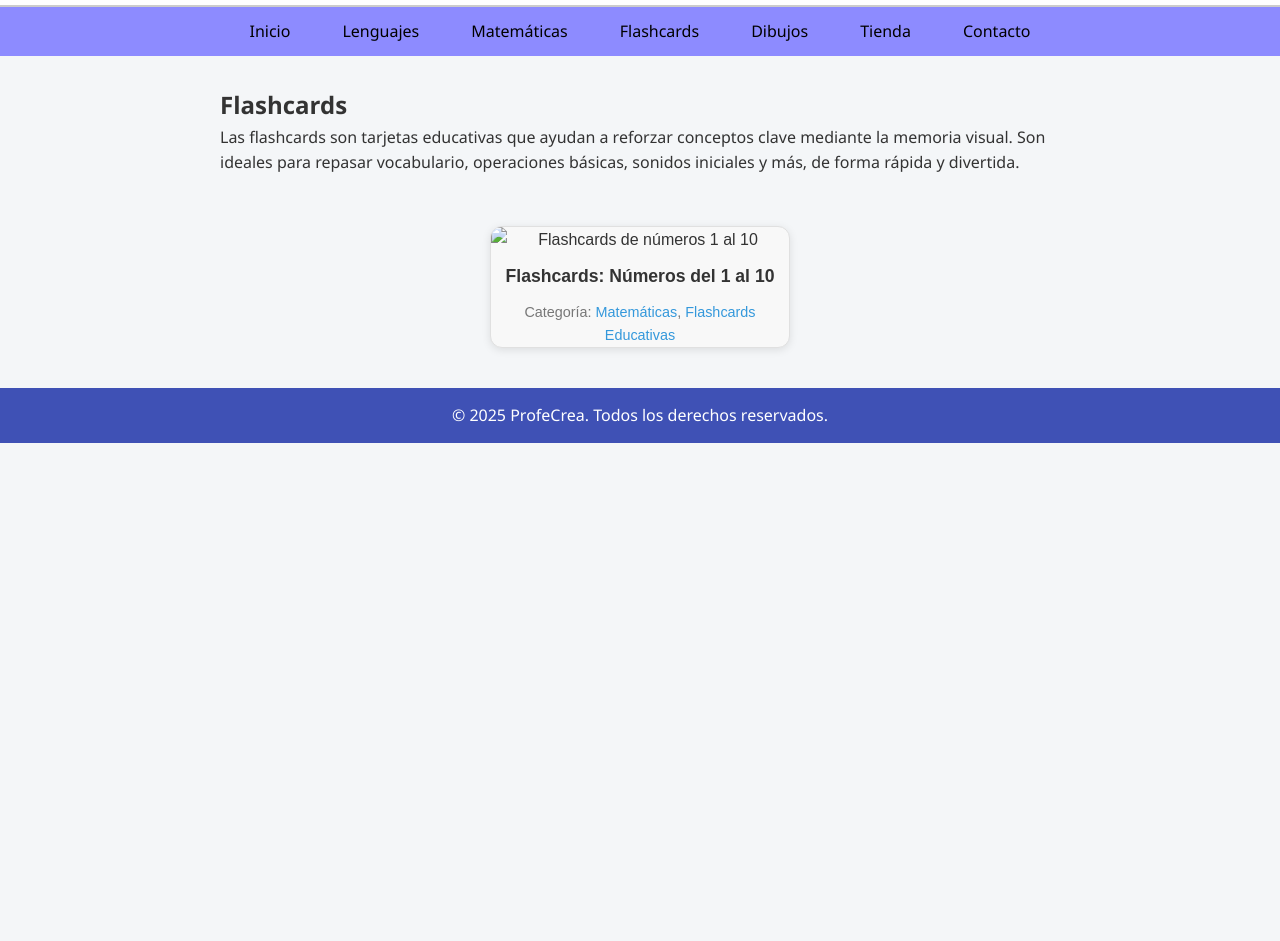
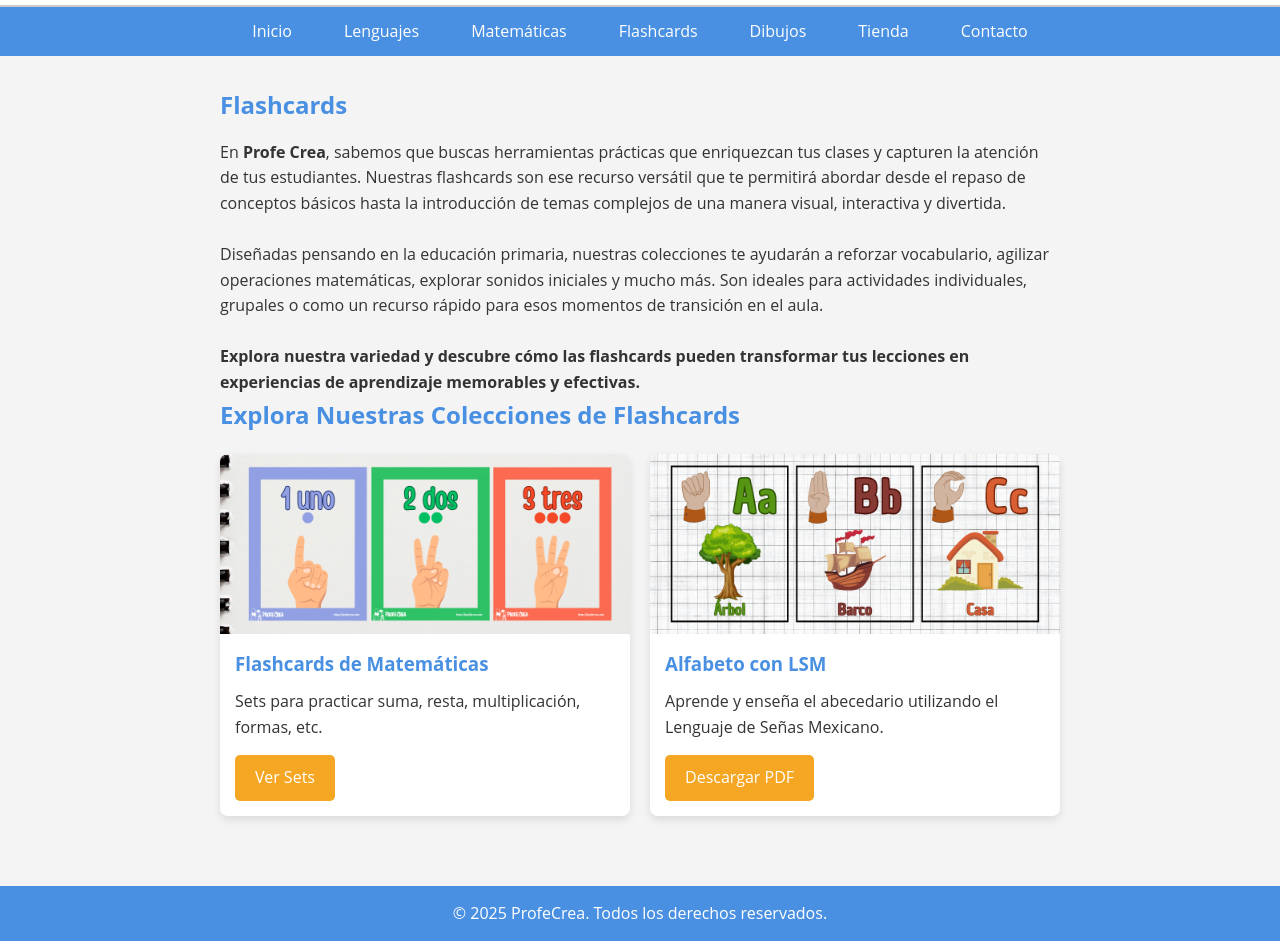
Before and after one commit to annoyingknight/PROFE-CREA-2, a plain HTML site: page flashcards.html in a window 1280 px wide. Shown: the part 220-1161 px from the top of the page. Before the commit the page ends 800 px from the top, so only its background shows below. Drawn offline with Linux system fonts and the light colour scheme.

Commit message:
se modificaciones y adiciones a los archivos de contenido y estilo

```diff
--- a/flashcards.html
+++ b/flashcards.html
@@ -12,7 +12,6 @@
 </head>
 <body>
   <header>
-<!-- ... otros enlaces -->
     <div class="social-bar">
         <span class="social-text">Síguenos:</span>
         <a href="https://www.facebook.com/profe.creaaa/" target="_blank" class="social-icon facebook" aria-label="Facebook">
@@ -31,70 +30,75 @@
           <i class="fa-brands fa-tiktok"></i>
       </a>
     </div>
-<!-- Logo y título -->
-<header class="site-header">
+
+    <div class="site-header">
       <div class="container-header">
         <div class="branding">
           <img src="img/logo_sin_fondo.png" alt="Logo Profe Crea" class="logo-img" />
         </div>
 
         <form class="search-form" action="#" method="get">
-      <input type="text" name="q" placeholder="Buscar..." />
+          <input type="text" name="q" placeholder="Buscar...">
           <button type="submit"><i class="fa fa-search"></i></button>
         </form>
       </div>
-</header>
+    </div>
 
     <nav>
       <ul class="menu">
         <li><a href="index.html">Inicio</a></li>
-
-        <li>
-          <a href="#">Lenguajes</a>
-          <ul class="submenu">
-            <li><a href="lenguajes/escritura_creativa.html">Escritura Creativa</a></li>
-            <li><a href="lenguajes/gramatica.html">Gramática</a></li>
-            <li><a href="lenguajes/lectoescritura.html">Lectoescritura</a></li>
-          </ul>
-
-        <li>
-           <a href="#">Matemáticas</a>
-           <ul class="submenu">
-            <li><a href="matematicas/conteo.html">Conteo</a></li>
-            <li><a href="matematicas/juegos.html">Juegos</a></li>
-            <li><a href="matematicas/operatoria.html">Operatoria</a></li>
-            <li><a href="matematicas/problemas.html">Problemas</a></li>
-          </ul>
-        </li>
-
+        <li><a href="lenguajes/gramatica.html">Lenguajes</a></li>
+        <li><a href="matematicas/juegos.html">Matemáticas</a></li>
         <li><a href="flashcards.html">Flashcards</a></li>
         <li><a href="dibujos.html">Dibujos</a></li>
         <li><a href="tienda.html">Tienda</a></li>
-        <li><a href="contacto.html">Contacto</a></li>
+        <li><a href="contacto.html" class="active">Contacto</a></li>
       </ul>
     </nav>
   </header>
 
   <main>
     <h2>Flashcards</h2>
-    <p>Las flashcards son tarjetas educativas que ayudan a reforzar conceptos clave mediante la memoria visual. Son ideales para repasar vocabulario, operaciones básicas, sonidos iniciales y más, de forma rápida y divertida.</p>
-  </main>
+    <p>En <strong>Profe Crea</strong>, sabemos que buscas herramientas prácticas que enriquezcan tus clases y capturen la atención de tus estudiantes. Nuestras flashcards son ese recurso versátil que te permitirá abordar desde el repaso de conceptos básicos hasta la introducción de temas complejos de una manera visual, interactiva y divertida.</p>
+    <p><br>Diseñadas pensando en la educación primaria, nuestras colecciones te ayudarán a reforzar vocabulario, agilizar operaciones matemáticas, explorar sonidos iniciales y mucho más. Son ideales para actividades individuales, grupales o como un recurso rápido para esos momentos de transición en el aula.</p>
+    <p><br><strong>Explora nuestra variedad y descubre cómo las flashcards pueden transformar tus lecciones en experiencias de aprendizaje memorables y efectivas.</strong></p>
 
-  <div class="recurso-descargable">
-  <div class="recurso-imagen">
-    <img src="ruta-de-tu-imagen.jpg" alt="Flashcards de números 1 al 10">
-    <div class="recurso-overlay">
-      <a href="ruta-del-pdf.pdf" class="recurso-boton-descarga" target="_blank">Descargar PDF</a>
+    <!-- Contenido principal de las flashcards con diseño de tarjetas -->
+    <section class="flashcards-content">
+      <h2>Explora Nuestras Colecciones de Flashcards</h2>
+      <div class="flashcard-grid">
+
+        <!-- Tarjeta para Flashcards de Matemáticas -->
+        <div class="flashcard-card">
+          <img src="img/img-numeros-del-1-al-10-mini.png" alt="Flashcards de Matemáticas" class="card-image">
+          <div class="card-content">
+            <h3>Flashcards de Matemáticas</h3>
+            <p>Sets para practicar suma, resta, multiplicación, formas, etc.</p>
+            <a href="https://drive.google.com/file/d/1YgtiyqY0iLj0IO2k4Uj712JKMWctcZdT/view?usp=drive_link" class="button">Ver Sets</a>
           </div>
         </div>
-  <h3 class="recurso-titulo"><a href="#">Flashcards: Números del 1 al 10</a></h3>
-  <p class="recurso-categorias">Categoría: <a href="#">Matemáticas</a>, <a href="#">Flashcards Educativas</a></p>
+
+        <!-- Tarjeta para Flashcards de Lenguaje - Alfabeto LSM -->
+        <div class="flashcard-card">
+          <img src="img/img-alfabeto-de-señas.png" alt="Alfabeto con LSM" class="card-image">
+          <div class="card-content">
+            <h3>Alfabeto con LSM</h3>
+            <p>Aprende y enseña el abecedario utilizando el Lenguaje de Señas Mexicano.</p>
+            <a href="https://drive.google.com/file/d/1a2PfMr47WApEXqlr9VgB37mS2-Dd5c5q/view?usp=sharing" class="button" target="_blank">Descargar PDF</a>
           </div>
+        </div>
+
+        <!-- Puedes añadir más tarjetas de flashcards aquí para otros sets -->
+
+      </div>
+    </section>
+
+  </main>
 
   <footer>
     <p>&copy; 2025 ProfeCrea. Todos los derechos reservados.</p>
   </footer>
 
-  <script src="js/main.js" defer></script>
+  <script src="script.js"></script>
 </body>
 </html>
--- a/style.css
+++ b/style.css
@@ -1,3 +1,12 @@
+:root {
+  --primary-blue: #4A90E2; /* Un azul vibrante */
+  --secondary-orange: #F5A623; /* Un naranja enérgico */
+  --text-color: #333; /* Color de texto oscuro */
+  --bg-color: #f4f4f4; /* Color de fondo claro */
+  --white: #ffffff; /* Blanco */
+  --black: #000000; /* Negro */
+}
+
 /* Estilos generales para la página web */
 html {
   scroll-behavior: smooth;
@@ -11,16 +20,16 @@ html {
 }
 
 body {
-  font-family: 'Segoe UI', sans-serif;
-  background-color: #f4f6f8;
-  color: #333;
+  font-family: 'Open Sans', sans-serif; /* Fuente legible */
+  background-color: var(--bg-color);
+  color: var(--text-color);
   line-height: 1.6;
 }
 
 /* Encabezado */
 header {
-  background-color: #8d8bff;
-  color: white;
+  background-color: var(--primary-blue);
+  color: var(--white);
   padding: 0px 0;
   text-align: center;
 }
@@ -31,7 +40,7 @@ header h1 {
 
 /* Menú principal */
 nav {
-  background-color: #8d8bff;
+  background-color: var(--primary-blue);
 }
 
 .menu {
@@ -52,13 +61,13 @@ nav {
 .menu a {
   display: block;
   padding: 12px 16px;
-  color: rgb(0, 0, 0);
+  color: var(--white); /* Enlaces blancos */
   text-decoration: none;
-  transition: background 0.1s;
+  transition: background 0.3s ease;
 }
 
 .menu a:hover {
-  background-color: #3949ab;
+  background-color: #357ABD; /* Un azul un poco más oscuro al pasar el ratón */
 }
 
 /* Submenús */
@@ -66,19 +75,20 @@ nav {
   display: none;
   position: absolute;
   top: 100%;
-  background-color: #5c6bc0;
+  background-color: #357ABD; /* Fondo de submenú */
   list-style: none;
   min-width: 180px;
   z-index: 1000;
 }
 
 .submenu li {
-  border-top: 1px solid #7986cb;
+  border-top: 1px solid #4A90E2;
 }
 
 .submenu a {
   padding: 10px 16px;
   white-space: nowrap;
+  color: var(--white); /* Enlaces de submenú blancos */
 }
 
 .menu li:hover .submenu {
@@ -94,8 +104,8 @@ main {
 
 /* Pie de página */
 footer {
-  background-color: #3f51b5;
-  color: white;
+  background-color: var(--primary-blue);
+  color: var(--white);
   text-align: center;
   padding: 15px;
   margin-top: 40px;
@@ -122,6 +132,7 @@ footer {
     display: block;
   }
 }
+
 /* Estilos para el logo y título */
 .logo-title {
   display: flex;
@@ -141,30 +152,30 @@ footer {
   align-items: center;
   justify-content: center;
   gap: 15px;
-  background-color: #00000000;
+  background-color: transparent;
   padding: 12px 0;
 }
 
 .social-text {
-  color: #000000;
+  color: var(--text-color);
   font-size: 1rem;
   font-weight: bold;
 }
 
 .social-icon {
-  color: #000000;
+  color: var(--text-color);
   font-size: 1.2rem;
   transition: transform 0.3s ease, color 0.3s ease;
 }
 
 .social-icon:hover {
   transform: scale(1.2);
-  color: #00bfff;
+  color: var(--secondary-orange); /* Naranja al pasar el ratón */
 }
 
 /* búsqueda */
 .site-header {
-  background-color: #ffffff;
+  background-color: var(--white);
   padding: 10px 20px;
   border-bottom: 2px solid #ccc;
 }
@@ -190,14 +201,14 @@ footer {
 .site-title {
   font-size: 1.8rem;
   font-weight: bold;
-  color: #1c1c1c;
+  color: var(--text-color);
   margin: 0;
 }
 
 .search-form {
   display: flex;
   align-items: center;
-  background: #f5f5f5;
+  background: var(--bg-color);
   border-radius: 4px;
   padding: 5px;
 }
@@ -214,87 +225,143 @@ footer {
   background: none;
   border: none;
   font-size: 1.2rem;
-  color: #333;
+  color: var(--text-color);
   cursor: pointer;
 }
 
-/* Estilos para el área de contacto */
+/* Estilos para el botón de contacto */
 .form-container {
   max-width: 700px;
   margin: 2rem auto;
   padding: 1rem;
-  background-color: #ffffff;
+  background-color: var(--white);
   border-radius: 12px;
   box-shadow: 0 4px 12px rgba(0,0,0,0.1);
 }
 
-/* Recursos descargables */
-.recurso-descargable {
-  width: 300px;
-  margin: 20px auto;
-  text-align: center;
-  position: relative;
-  font-family: 'Arial', sans-serif;
-  background: #f8f8f8;
-  border: 1px solid #e0e0e0;
-  border-radius: 12px;
-  overflow: hidden;
-  box-shadow: 0 2px 8px rgba(0,0,0,0.1);
+/* Estilos para los enlaces en general */
+a {
+  color: var(--primary-blue);
+  text-decoration: none;
 }
 
-.recurso-imagen {
-  position: relative;
+a:hover {
+  text-decoration: underline;
 }
 
-.recurso-imagen img {
-  width: 100%;
-  height: auto;
-  display: block;
+/* Estilos para títulos (H1, H2, etc.) */
+h1, h2, h3, h4, h5, h6 {
+  color: var(--primary-blue);
+  margin-bottom: 15px;
 }
 
-.recurso-overlay {
-  position: absolute;
-  top: 0;
-  left: 0;
-  width: 100%;
-  height: 100%;
-  background: rgba(33, 33, 33, 0.6);
-  display: flex;
-  align-items: center;
-  justify-content: center;
-  opacity: 0;
-  transition: opacity 0.3s ease;
+/* Estilos para botones (ejemplo) */
+.button {
+  display: inline-block;
+  background-color: var(--secondary-orange);
+  color: var(--white);
+  padding: 10px 20px;
+  border: none;
+  border-radius: 5px;
+  cursor: pointer;
+  font-size: 1rem;
+  transition: background-color 0.3s ease;
+  text-decoration: none; /* Asegurar que los enlaces con clase button no tengan subrayado */
 }
 
-.recurso-imagen:hover .recurso-overlay {
-  opacity: 1;
+.button:hover {
+  background-color: #E89616; /* Un naranja un poco más oscuro */
 }
 
-.recurso-boton-descarga {
-  background: #2ecc71;
-  color: #fff;
-  padding: 10px 20px;
-  text-decoration: none;
-  font-weight: bold;
-  border-radius: 6px;
+/* Estilos para imágenes */
+img {
+  max-width: 100%; /* Las imágenes no excederán el ancho de su contenedor */
+  height: auto;
+  display: block; /* Elimina espacio extra debajo de la imagen */
 }
 
-.recurso-titulo {
-  margin: 10px 0;
-  font-size: 1.1rem;
-  color: #333;
+/* Estilos para la sección de Recursos Destacados */
+.featured-resources {
+  margin-top: 30px;
+  padding: 20px;
+  background-color: #e9f5ff; /* Un fondo azul claro */
+  border-radius: 8px;
 }
 
-.recurso-titulo a {
-  text-decoration: none;
-  color: inherit;
+.featured-resources h2 {
+  color: var(--primary-blue);
+  margin-bottom: 20px;
+  text-align: center;
 }
 
-.recurso-categorias {
-  font-size: 0.9rem;
-  color: #777;
+.resource-item {
+  background-color: var(--white);
+  padding: 15px;
+  border-radius: 5px;
+  margin-bottom: 15px;
+  box-shadow: 0 2px 5px rgba(0,0,0,0.1);
 }
-.recurso-categorias a {
-  color: #3498db;
-  text-decoration: none;
+
+.resource-item h3 {
+  color: var(--text-color);
+  margin-bottom: 10px;
 }
+
+.resource-item p {
+  margin-bottom: 15px;
+}
+
+/* Estilos para la cuadrícula de tarjetas de flashcards */
+.flashcard-grid {
+  display: grid;
+  grid-template-columns: repeat(auto-fit, minmax(250px, 1fr)); /* Columnas flexibles */
+  gap: 20px; /* Espacio entre tarjetas */
+  margin-top: 20px;
+}
+
+.flashcard-card {
+  background-color: var(--white);
+  border-radius: 8px;
+  overflow: hidden; /* Asegura que la imagen no se desborde */
+  box-shadow: 0 4px 8px rgba(0,0,0,0.1); /* Sombra suave */
+  display: flex;
+  flex-direction: column; /* Contenido apilado */
+  transition: transform 0.3s ease; /* Animación al pasar el ratón */
+}
+
+.flashcard-card:hover {
+  transform: translateY(-5px); /* Efecto flotante al pasar el ratón */
+}
+
+.card-image {
+  width: 100%;
+  height: 180px; /* Altura fija para la imagen */
+  object-fit: cover; /* Ajusta la imagen para cubrir el espacio */
+}
+
+.card-content {
+  padding: 15px;
+  display: flex;
+  flex-direction: column;
+  flex-grow: 1; /* Permite que el contenido crezca */
+}
+
+.card-content h3 {
+  margin-top: 0;
+  margin-bottom: 10px;
+  color: var(--primary-blue);
+}
+
+.card-content p {
+  flex-grow: 1; /* Permite que el párrafo crezca y empuje el botón hacia abajo */
+  margin-bottom: 15px;
+}
+
+.card-content .button {
+  align-self: flex-start; /* Alinea el botón al inicio */
+}
+
+/* Fuentes de Google Fonts */
+@import url('https://fonts.googleapis.com/css2?family=Open+Sans:wght@400;700&display=swap');
+/* Considerar añadir una fuente display si se desea */
+/* @import url('https://fonts.googleapis.com/css2?family=...'); */
```
Also changed, not shown: entradas/lectoescritura-importancia.html (+5 -7 lines), index.html (+27 -21 lines), lenguajes/escritura_creativa.html (+12 -8 lines), lenguajes/gramatica.html (+3 -3 lines), lenguajes/lectoescritura.html (+3 -3 lines), matematicas/conteo.html (+4 -3 lines), matematicas/juegos.html (+5 -4 lines), matematicas/operatoria.html (+4 -3 lines), matematicas/problemas.html (+4 -3 lines), img/img-alfabeto-de-señas.png (added), img/img-numeros-del-1-al-10-mini.png (added). Lines whose indentation alone changed are shown as unchanged.
